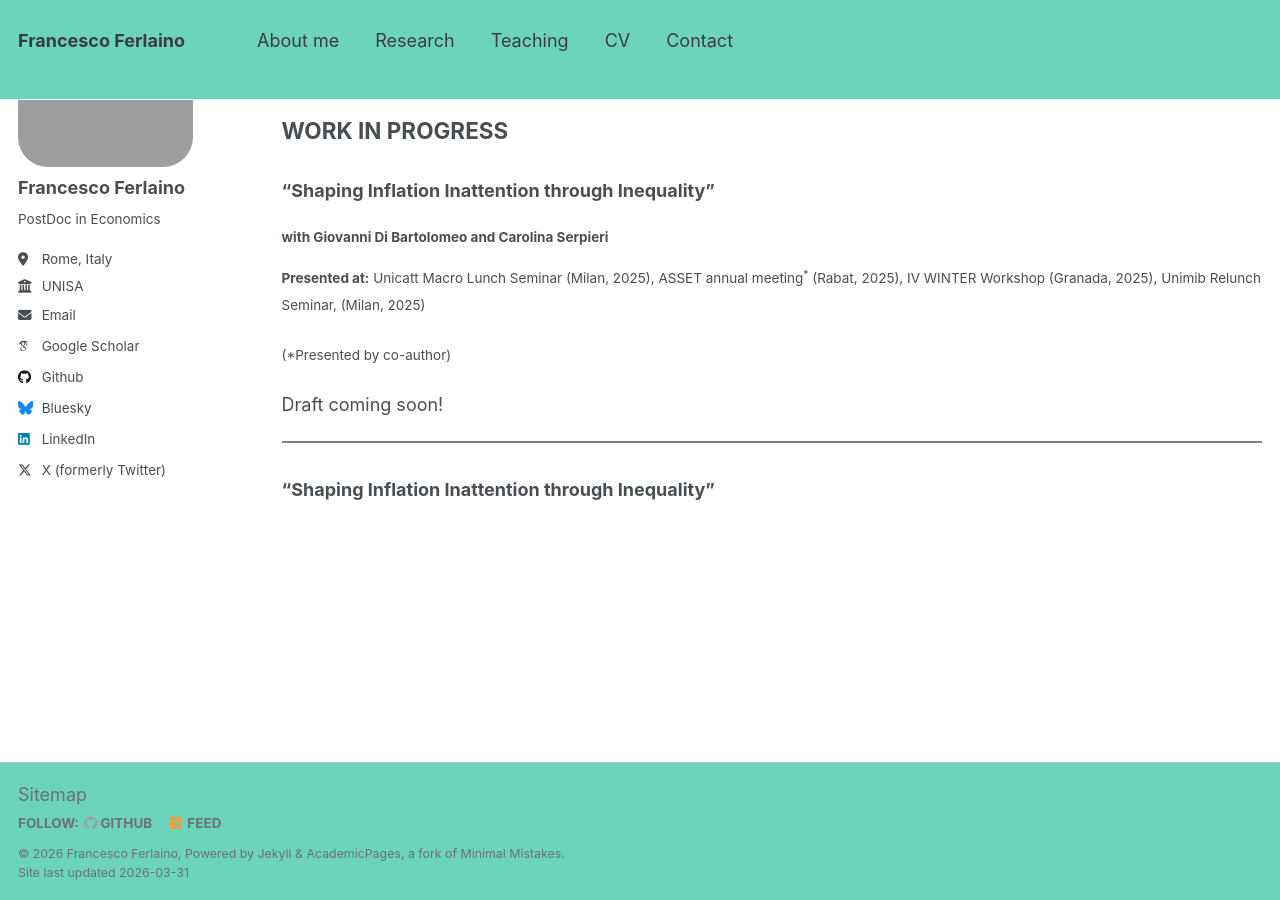
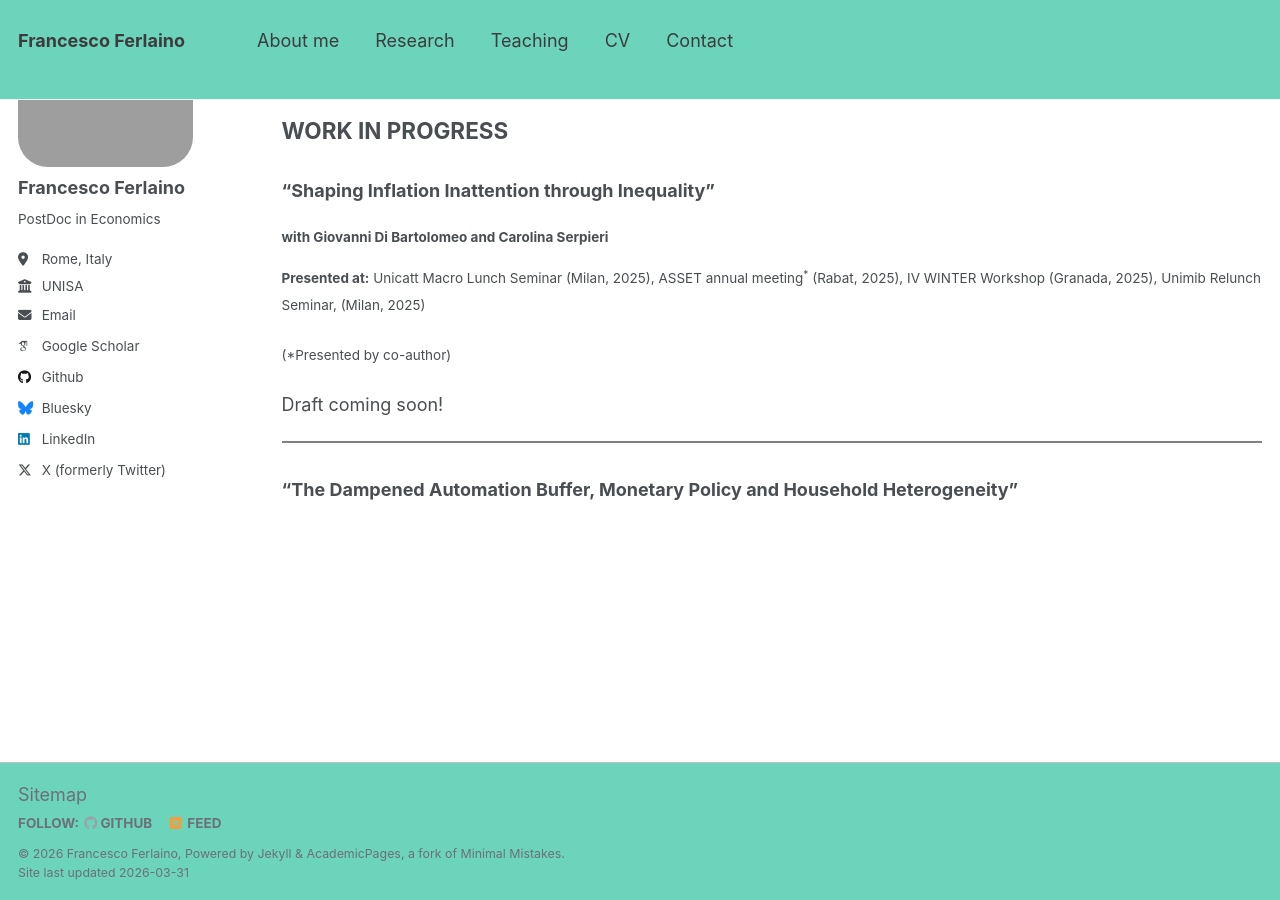
Before and after one commit to fraferla/fraferla.github.io, a Jekyll site: the page built from _pages/research.md, in a window 1280 px wide and 900 px high, scrolled down 1191 px. Built offline with Jekyll 4.4.1, drawn with Linux system fonts in a browser that asks for light colours; some web fonts are replaced.

Commit message:
upadte_research

```diff
--- a/_pages/research.md
+++ b/_pages/research.md
@@ -61,4 +61,4 @@ Draft coming soon!
 
 
 
-### "Shaping Inflation Inattention through Inequality"
+### "The Dampened Automation Buffer, Monetary Policy and Household Heterogeneity"
```
Also changed, not shown: 1 other file.
